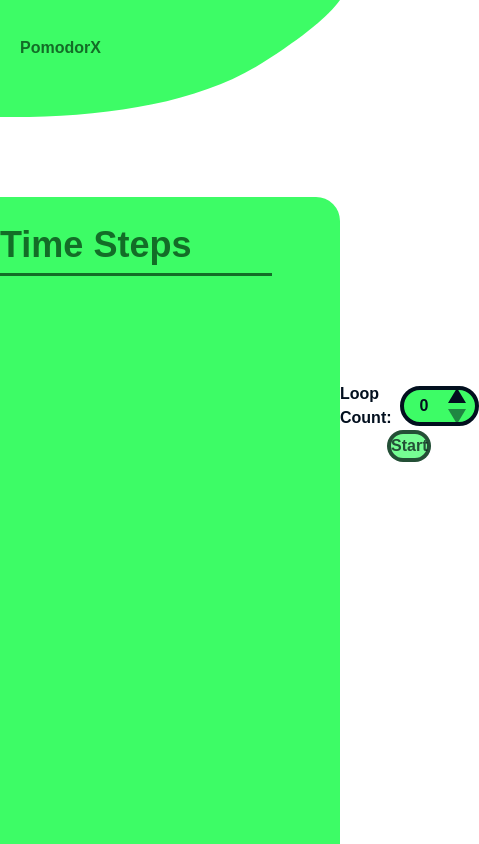
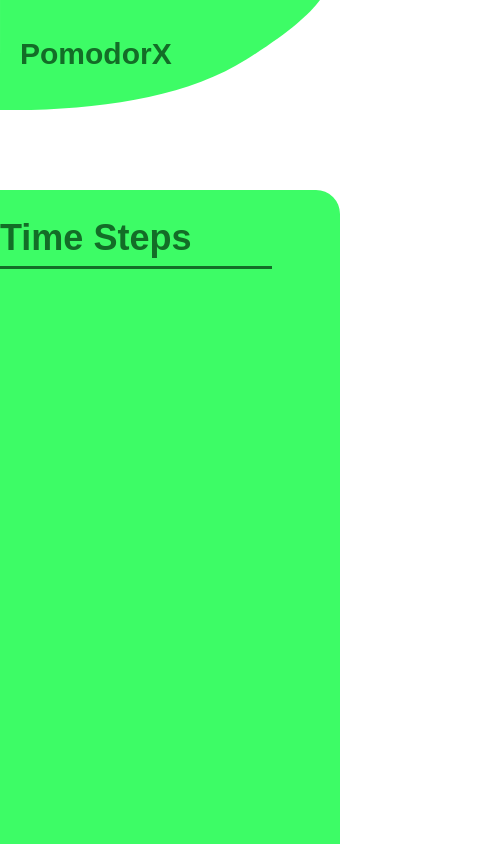
Before and after one commit to HasanMdArik/PomodorX, a Gatsby site: page / in a window 390 px wide. Shown: the top 844 px of the page, 479 px wide, since content can reach past the window. Built offline with nearby package versions, Linux system fonts and the light colour scheme; Gatsby itself is replaced by a stand-in of ours; a web font is replaced by a local one.

Commit message:
logo made responsive for mobiles

```diff
--- a/src/App/App.tsx
+++ b/src/App/App.tsx
@@ -13,7 +13,7 @@ const App = () => {
       <div className="h-screen">
         <div className="relative mb-20">
           <svg
-            className="md:w-[350px] lg:w-96"
+            className="w-[320px] md:w-[350px] lg:w-96"
             viewBox="0 0 561 193"
             fill="none"
           >
@@ -25,16 +25,19 @@ const App = () => {
             />
           </svg>
           <div className="absolute top-9">
-            <h1 className="md:text-4xl lg:text-[40px] pl-5 primary-color">
+            <h1 className="text-3xl md:text-4xl lg:text-[40px] pl-5 primary-color">
               PomodorX
             </h1>
           </div>
         </div>
+        {/* <div className="block md:hidden w-full h-screen justify-center items-center">
+          {state === 0 ? <LoopInput /> : <Countdown />}
+        </div> */}
 
         <TimeStepsMenu state={state} />
       </div>
 
-      <div className="flex w-full h-screen justify-center items-center">
+      <div className="hidden md:flex w-full h-screen justify-center items-center">
         {state === 0 ? <LoopInput /> : <Countdown />}
       </div>
     </main>
```
